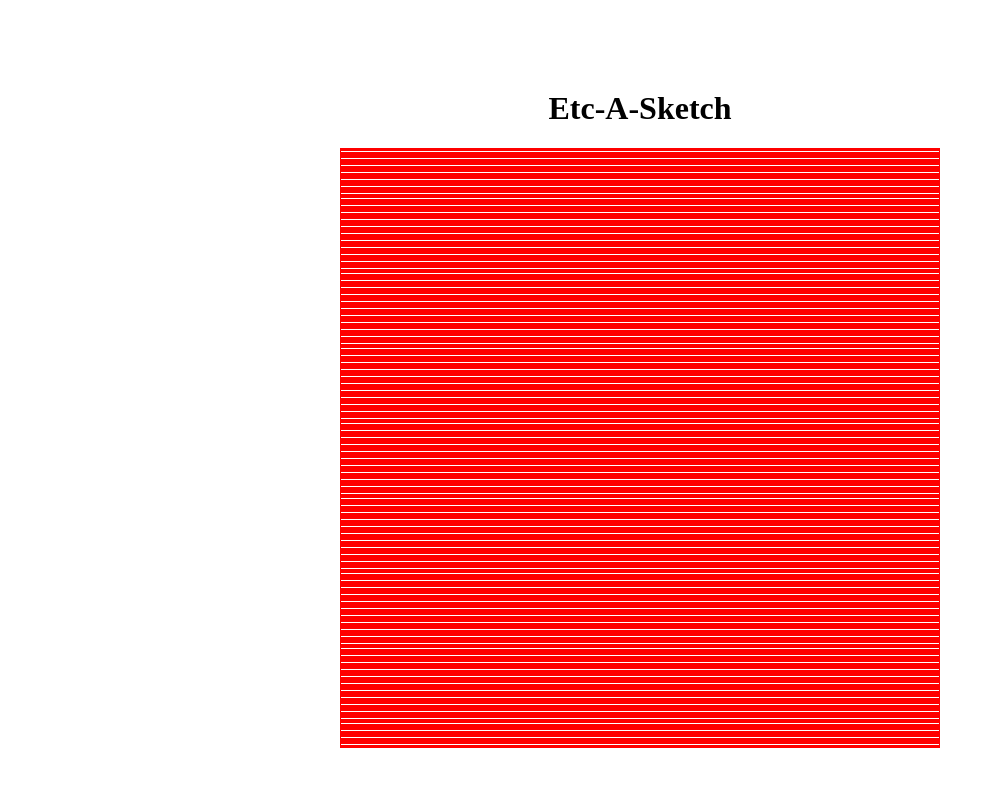
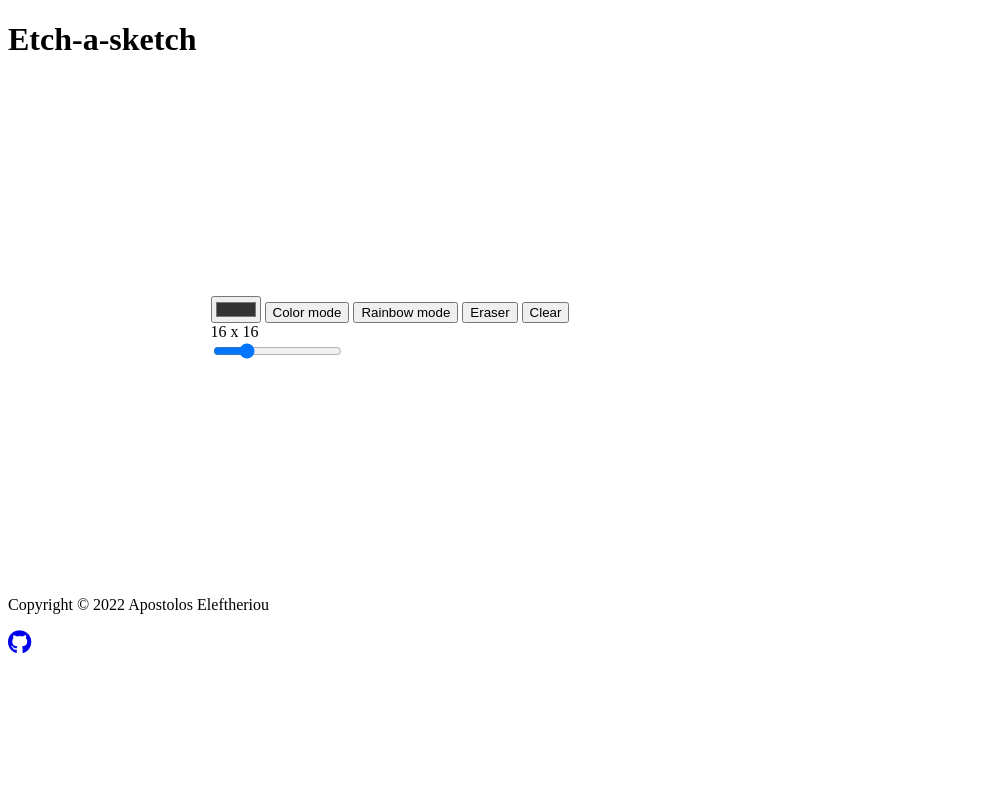
Before and after one commit to Apostolos-Eleftheriou/etch-a-sketch, a plain HTML site: page index.html in a window 1280 px wide. Shown: the whole page, without its empty margins (0-995 px from the left). Drawn offline with Linux system fonts and the light colour scheme.

Commit message:
remaking

```diff
--- a/index.html
+++ b/index.html
@@ -1,20 +1,43 @@
 <!DOCTYPE html>
 <html lang="en">
-<head>
-    <meta charset="UTF-8">
-    <meta http-equiv="X-UA-Compatible" content="IE=edge">
-    <meta name="viewport" content="width=device-width, initial-scale=1.0">
-    <link rel="stylesheet" href="style.css">
+  <head>
+    <meta charset="UTF-8" />
+    <meta name="viewport" content="width=device-width, initial-scale=1.0" />
+    <title>Etch-a-sketch</title>
+    <link rel="stylesheet" href="style.css" />
+    <script
+      src="https://kit.fontawesome.com/4c536a6bd5.js"
+      crossorigin="anonymous"
+    ></script>
     <script src="script.js" defer></script>
-    <title>Etc-A-Sketch</title>
-</head>
-<body>
-    <div class="wrapper">
-        <h1>Etc-A-Sketch</h1>
-        <div class="container">
-
-        </div>
-        <div class="buttons"></div>
-    </div>
-</body>
+  </head>
+  <body>
+    <header class="header">
+      <h1 class="title">Etch-a-sketch</h1>
+    </header>
+    <main class="main">
+      <div class="settings">
+        <input id="colorPicker" type="color" value="#333333" />
+        <button id="colorBtn">Color mode</button>
+        <button id="rainbowBtn">Rainbow mode</button>
+        <button id="eraserBtn">Eraser</button>
+        <button id="clearBtn">Clear</button>
+        <div id="sizeValue" class="size-value">16 x 16</div>
+        <input id="sizeSlider" type="range" value="16" min="1" max="64" />
+      </div>
+      <div id="grid" class="grid"></div>
+    </main>
+    <footer class="footer">
+      <p>
+        Copyright ©
+        <script>
+          document.write(new Date().getFullYear())
+        </script>
+        Apostolos Eleftheriou
+      </p>
+      <a href="https://github.com/Apostolos-Eleftheriou" target="_blank">
+        <i class="fab fa-github"></i
+      ></a>
+    </footer>
+  </body>
 </html>
--- a/script.js
+++ b/script.js
@@ -1,27 +1,32 @@
-const container = document.querySelector(".container");
-const btnBlack = document.createElement('button');
-const btnGray = document.createElement('button');
-const btnRGB = document.createElement('button');
-const btnSize = document.createElement('button');
-const buttonsContainer = document.querySelectorAll('buttons')
+const colorPicker = document.getElementById('colorPicker');
+const colorBtn = document.getElementById('colorBtn');
+const rainbowBtn = document.getElementById('rainbowBtn');
+const eraserBtn = document.getElementById('eraserBtn');
+const clearBtn = document.getElementById('clearBtn');
+const sizeValue = document.getElementById('sizeValue')
+const sizeSlider = document.getElementById('sizeSlider')
+const grid = document.getElementById('grid')
 
-function makeGrid(row, cols) {
-    for (let grid = 0; grid < (row * cols); grid++){
-        const div = document.createElement("div");
-        div.style.border = '1px solid red';
-        container.style.gridTemplateRows = `repeat(${row}, ifr)`;
-        container.style.gridTemplateColumns = `repeat(${cols}, ifr)`;
-        container.appendChild(div).classList.add('box')
-    }
 
+
+function setupGrid(size, size) {
+    grid.style.gridTemplateColumns = `repeat(${size}, 1fr)`
+    grid.style.gridTemplateRows = `repeat(${size}, 1fr)`
+
+        for (let i = 0; i < size * size; i++) {
+          const gridElement = document.createElement('div');
+          gridElement.addEventListener('mouseover', rainbowMode)
+          // gridElement.style.borderColor = 'red';
+          gridElement.className = 'box';
+          grid.appendChild(gridElement);
+        }
 }
 
-makeGrid(16, 16);
+setupGrid(4, 4);
 
-function grayColor() {
-    const boxes = container.querySelectorAll('.box');
-    btnGray.textContent = 'Gray'
-    btnGray.addEventListener('click', () => {
-        let Rnum = Math.floor(Math.random() * 255)
-    })
-}
+function rainbowMode(e) {
+    const randomR = Math.floor(Math.random() * 255);
+    const randomG = Math.floor(Math.random() * 255);
+    const randomB = Math.floor(Math.random() * 255);
+    e.target.style.backgroundColor = `rgb(${randomR}, ${randomG}, ${randomB})`
+};
--- a/style.css
+++ b/style.css
@@ -1,23 +1,32 @@
-.wrapper {
-    display: flex;
-    justify-content: center;
-    align-items: center;
-    flex-direction: column;
-    width: 100%;
-    height: 100vh;
+.box {
+  /* background-color: red; */
 }
 
-wrapper h1 {
-    position: absolute;
-    top: 50px;
-    left: 50%;
-    transform: translate(-50%);
-    font-size: 4em;
+#grid {
+  display: grid;
+  width: 500px;
+  height: 500px;
+  border-color: red;
 }
 
-.container {
-    width: 600px;
-    height: 600px;
-    display: grid;
-    z-index: 100;
+.main {
+  display: flex;
+  justify-content: center;
+  align-items: center;
+  flex-direction: row;
 }
+
+.fa-github {
+  color: var(--primary-dark);
+  font-size: 24px;
+  transition: transform 0.3s ease-in-out;
+}
+
+.fa-github:hover {
+  transform: rotate(360deg) scale(1.2);
+}
+
+#sizeSlider {
+    background-color: #dddcdc;
+    border-radius: 10px;
+}
```
Also changed, not shown: 1 other file.
